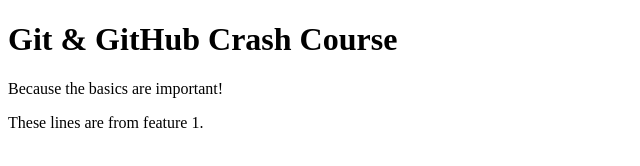
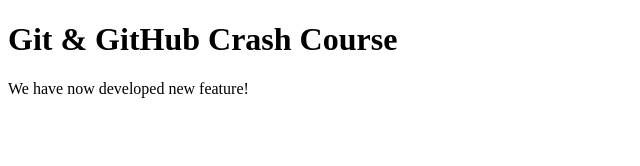
Before and after one commit to saurabhbhardikar/github_intro, a plain HTML site: page index.html in a window 1280 px wide. Shown: the whole page, without its empty margins (0-640 px from the left). Drawn offline with Linux system fonts and the light colour scheme.

Commit message:
Added feature 2

```diff
--- a/index.html
+++ b/index.html
@@ -8,7 +8,6 @@
   </head>
   <body>
     <h1>Git & GitHub Crash Course</h1>
-    <p>Because the basics are important!</p>
-    <p> These lines are from feature 1. </p>
+    <p> We have now developed new feature! </p>
   </body>
 </html>
```
